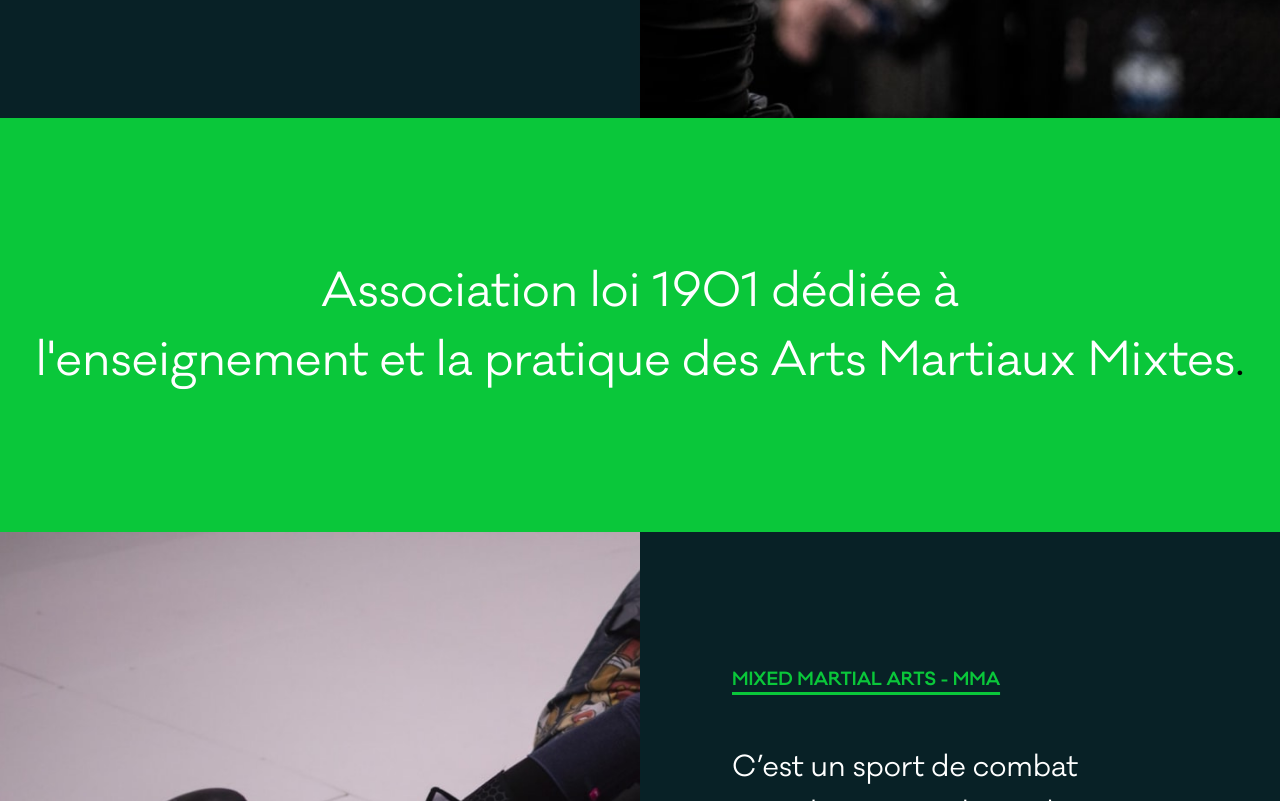
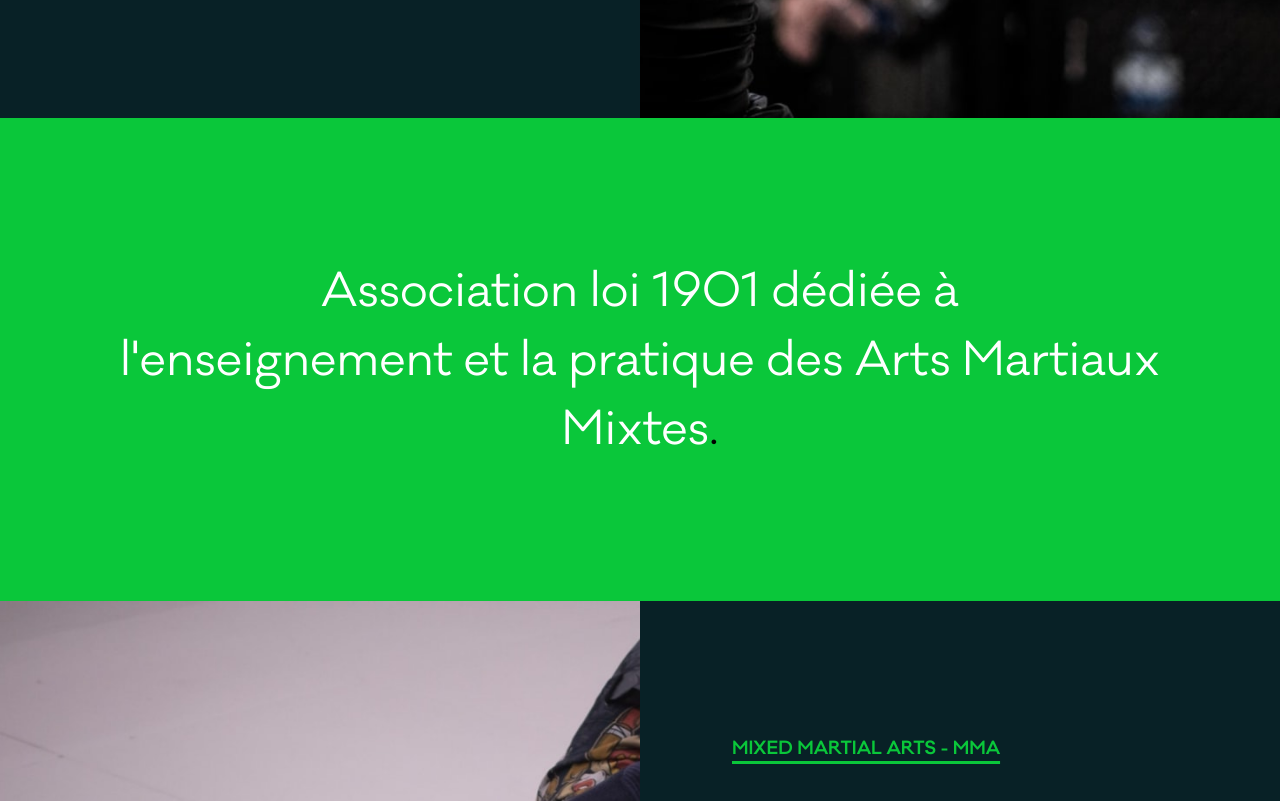
Before and after one commit to kevinbdx35/slamm, a plain HTML site: page index.html in a window 1280 px wide. Shown: the part 682-1483 px from the top of the page. Drawn offline with nearby package versions, Linux system fonts and the light colour scheme; files whose address does not match are found by name.

Commit message:
Update style.css

```diff
--- a/style.css
+++ b/style.css
@@ -201,7 +201,7 @@ body {
   background: var(--c-green);
   color: var(--c-white);
   text-align: center;
-  padding: var(--padding-large)0;
+  padding: var(--padding-large)1rem;
   font-size: calc(var(--f-size)*var(--f-scale-m));
   line-height: 1.5rem
 }
```
